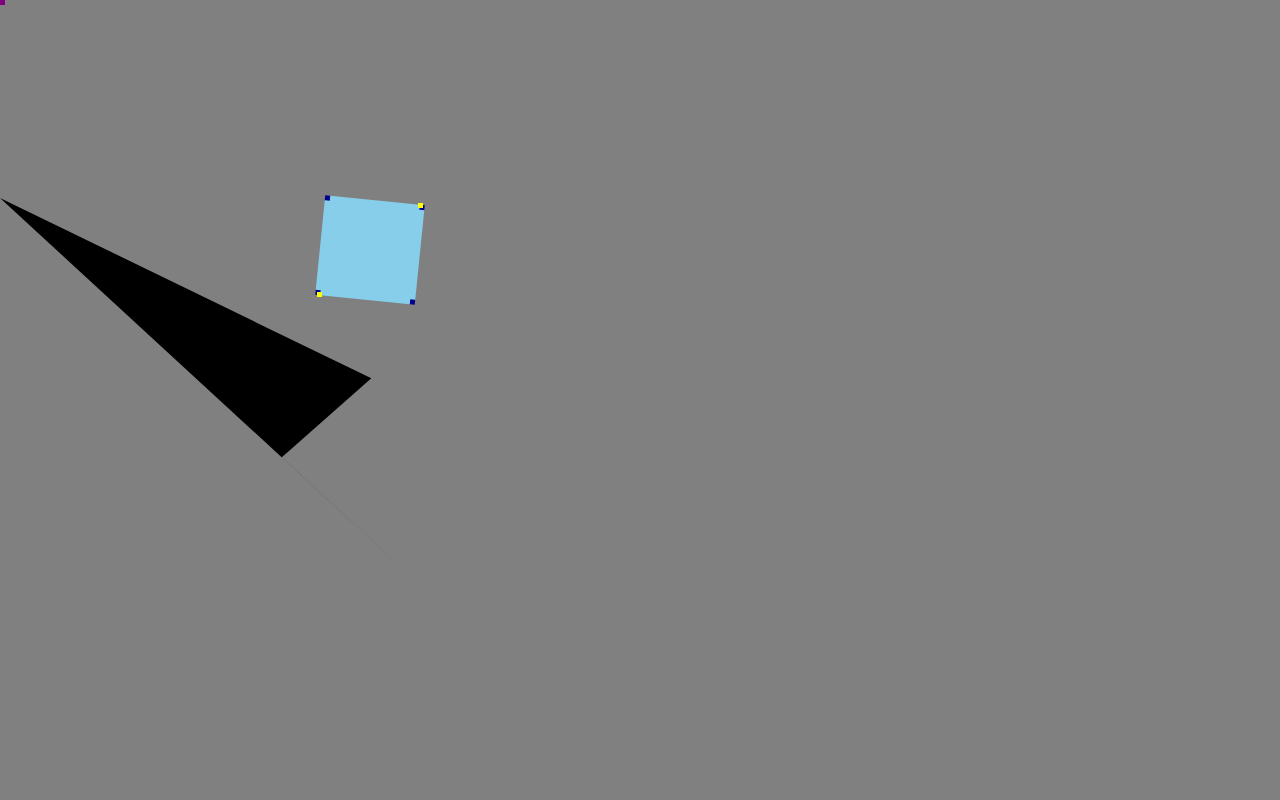
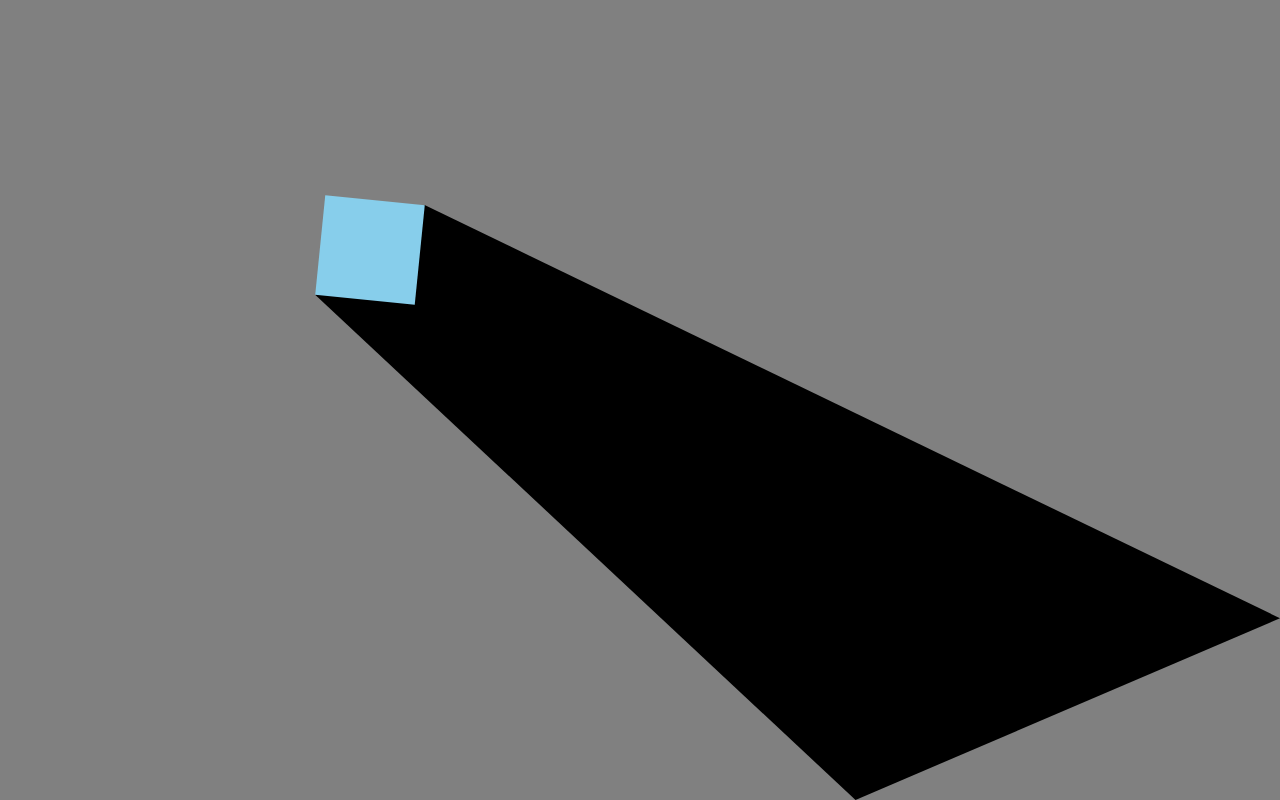
Before and after one commit to hu-jeff/2d-shadows, a React (Create React App) app: page / in a window 1280 px wide. Built offline with nearby package versions, Linux system fonts and the light colour scheme.

Commit message:
cleanup tests

```diff
--- a/src/App.css
+++ b/src/App.css
@@ -12,15 +12,15 @@
 }
 
 .test {
-  width: 5px;
-  height: 5px;
+  width: 0px;
+  height: 0px;
   background-color: purple;
   position: absolute;
 }
 
 .corner {
-  width: 5px;
-  height: 5px;
+  width: 0px;
+  height: 0px;
   background-color: yellow;
   position: absolute;
 }
--- a/src/App.tsx
+++ b/src/App.tsx
@@ -60,7 +60,7 @@ function App() {
 
     const mouseMoveHandler = useMemo(() => throttle((e: React.MouseEvent) => {
         setMousePosition({x: e.clientX, y: e.clientY});
-    }, 100), [])
+    }, 10), [])
 
     const checkAngle = (angle1:number, angle2: number) => {
         return (angle1 <= 3.14159 / 2 && angle2 > 3.14159/2) || (angle1 > 3.14159 / 2 && angle2 <= 3.14159/2)
@@ -91,6 +91,7 @@ function App() {
         }
 
         const m = stateRef.current
+        const screen = screenRef.current.screen
 
         const ca = unit(sub(a,c)) //unit a-c
         const ma = unit(sub(a, stateRef.current)) // unit a - mousePosition
@@ -126,6 +127,8 @@ function App() {
                     setShadowEndPoints({x: x, y: screen.innerHeight})
                 }
             }
+            setShadowEndPoints = setShadowEndPoints2
+
         }
 
 
@@ -142,7 +145,45 @@ function App() {
 
             const [b1, b2] = [b.x, b.y]
             const [a1, a2] = [m.x, m.y]
-            if (ma.y <= 0) { //vector heading towards top of screen
+            if (mb.y <= 0) { //vector heading towards top of screen
+                const x =(b1-a1)/(b2-a2)*(-a2)+a1
+                if (x< 0) {
+                    setShadowEndPoints({x: 0,y: (b2-a2)/(b1-a1)*(-a1)+a2 })
+                } else if (x > screen.innerWidth) {
+                    setShadowEndPoints({x: screen.innerWidth, y:(b2-a2)/(b1-a1) * (screen.innerWidth-a1) + a2})
+                } else {
+                    setShadowEndPoints({x: x, y: 0})
+                }
+
+                setShadowEndPoints = setShadowEndPoints2
+            } else {
+                const x = (b1-a1)/(b2-a2)*(screen.innerHeight) +(b1-a1)/(b2-a2)*(-a2)+a1
+                if (x < 0) {
+                    setShadowEndPoints({x: 0,y: (b2-a2)/(b1-a1)*(-a1)+a2 })
+                } else if (x > screen.innerWidth) {
+                    setShadowEndPoints({x: screen.innerWidth, y:(b2-a2)/(b1-a1) * (screen.innerWidth-a1) + a2})
+                } else {
+                    setShadowEndPoints({x: x, y: screen.innerHeight})
+                }
+            }
+            setShadowEndPoints = setShadowEndPoints2
+
+        }
+
+        const ac = unit(sub(c,a))
+        const mc = unit(sub(c, stateRef.current))
+        const dc = unit(sub(c,d))
+
+        const anglebl = Math.acos(dot(ac,mc))
+        const anglebl2 = Math.acos(dot(dc,mc))
+
+        if (checkAngle(anglebl, anglebl2)) {
+            changeCorner(c)
+            changeCorner = changeCorner2
+
+            const [b1, b2] = [c.x, c.y]
+            const [a1, a2] = [m.x, m.y]
+            if (mc.y <= 0) { //vector heading towards top of screen
                 const x =(b1-a1)/(b2-a2)*(-a2)+a1
                 if (x< 0) {
                     setShadowEndPoints({x: 0,y: (b2-a2)/(b1-a1)*(-a1)+a2 })
@@ -162,23 +203,24 @@ function App() {
                 } else {
                     setShadowEndPoints({x: x, y: screen.innerHeight})
                 }
+
+                setShadowEndPoints = setShadowEndPoints2
             }
         }
 
-        const ac = unit(sub(c,a))
-        const mc = unit(sub(c, stateRef.current))
-        const dc = unit(sub(c,d))
+        const bd = unit(sub(d,b))
+        const md = unit(sub(d, stateRef.current))
+        const cd = unit(sub(d, c))
 
-        const anglebl = Math.acos(dot(ac,mc))
-        const anglebl2 = Math.acos(dot(dc,mc))
+        const anglebr = Math.acos(dot(bd,md))
+        const anglebr2 = Math.acos(dot(cd,md))
 
-        if (checkAngle(anglebl, anglebl2)) {
-            changeCorner(c)
-            changeCorner = changeCorner2
+        if (checkAngle(anglebr, anglebr2)) {
+            changeCorner(d)
 
-            const [b1, b2] = [c.x, c.y]
+            const [b1, b2] = [d.x, d.y]
             const [a1, a2] = [m.x, m.y]
-            if (ma.y <= 0) { //vector heading towards top of screen
+            if (md.y <= 0) { //vector heading towards top of screen
                 const x =(b1-a1)/(b2-a2)*(-a2)+a1
                 if (x< 0) {
                     setShadowEndPoints({x: 0,y: (b2-a2)/(b1-a1)*(-a1)+a2 })
@@ -198,45 +240,13 @@ function App() {
                 } else {
                     setShadowEndPoints({x: x, y: screen.innerHeight})
                 }
+
+                setShadowEndPoints = setShadowEndPoints2
             }
         }
+        console.log(corners.a.y)
 
-        const bd = unit(sub(d,b))
-        const md = unit(sub(d, stateRef.current))
-        const cd = unit(sub(d, c))
-
-        const anglebr = Math.acos(dot(bd,md))
-        const anglebr2 = Math.acos(dot(cd,md))
-
-        if (checkAngle(anglebr, anglebr2)) {
-            changeCorner(d)
-
-            const [b1, b2] = [d.x, d.y]
-            const [a1, a2] = [m.x, m.y]
-            if (ma.y <= 0) { //vector heading towards top of screen
-                const x =(b1-a1)/(b2-a2)*(-a2)+a1
-                if (x< 0) {
-                    setShadowEndPoints({x: 0,y: (b2-a2)/(b1-a1)*(-a1)+a2 })
-                } else if (x > screen.innerWidth) {
-                    setShadowEndPoints({x: screen.innerWidth, y:(b2-a2)/(b1-a1) * (screen.innerWidth-a1) + a2})
-                } else {
-                    setShadowEndPoints({x: x, y: 0})
-                }
-
-                setShadowEndPoints = setShadowEndPoints2
-            } else {
-                const x = (b1-a1)/(b2-a2)*(screen.innerHeight) +(b1-a1)/(b2-a2)*(-a2)+a1
-                if (x < 0) {
-                    setShadowEndPoints({x: 0, y:(b2-a2)/(b1-a1)*(-a1)+a2 })
-                } else if (x > screen.innerWidth) {
-                    setShadowEndPoints({x: screen.innerWidth, y:(b2-a2)/(b1-a1) * (screen.innerWidth-a1) + a2})
-                } else {
-                    setShadowEndPoints({x: x, y: screen.innerHeight})
-                }
-            }
-        }
-
-        setShadowMatrixref.current(`${corners.a.x},${corners.a.y} ${corners.b.x},${corners.b.y} ${shadowEndPoints.a.x},${shadowEndPoints.a.y} ${shadowEndPoints.b.x},${shadowEndPoints.b.y}`)
+        setShadowMatrixref.current(`${corners.a.x},${corners.a.y} ${corners.b.x},${corners.b.y} ${shadowEndPoints.b.x},${shadowEndPoints.b.y} ${shadowEndPoints.a.x},${shadowEndPoints.a.y}`)
 
         // const temp3 = unit(add(sub(a, b), a))  // unit a-b + a
 
@@ -262,6 +272,11 @@ function App() {
 
   return (
     <div className="App" onMouseMove={mouseMoveHandler}>
+        <svg viewBox={`0 0 ${screen.innerWidth} ${screen.innerHeight}`} style={{ //default 455 height
+            position: "absolute",
+        }}>
+            <polygon points = {shadowMatrix}/>
+        </svg>
         <div className="box-holder">
             <Box sendPos = {positionsHandler}/>
         </div>
@@ -288,11 +303,7 @@ function App() {
         }}>
         </div>
 
-        <svg viewBox={'0 0 1440 455'} style={{
-            position: "absolute",
-        }}>
-            <polygon points = {shadowMatrix}/>
-        </svg>
+
     </div>
   );
 }
--- a/src/Box.css
+++ b/src/Box.css
@@ -8,8 +8,8 @@
 }
 
 .box > div {
-    width: 5px;
-    height: 5px;
+    width: 0px;
+    height: 0px;
     background-color: darkblue;
     position: absolute;
 }
--- a/src/Box.tsx
+++ b/src/Box.tsx
@@ -46,7 +46,7 @@ function Box({sendPos}: BoxProps) {
             }
 
             sendPos(positionArray)
-        }, 100);
+        }, 10);
 
         return () => {
             clearTimeout(interval);
```
